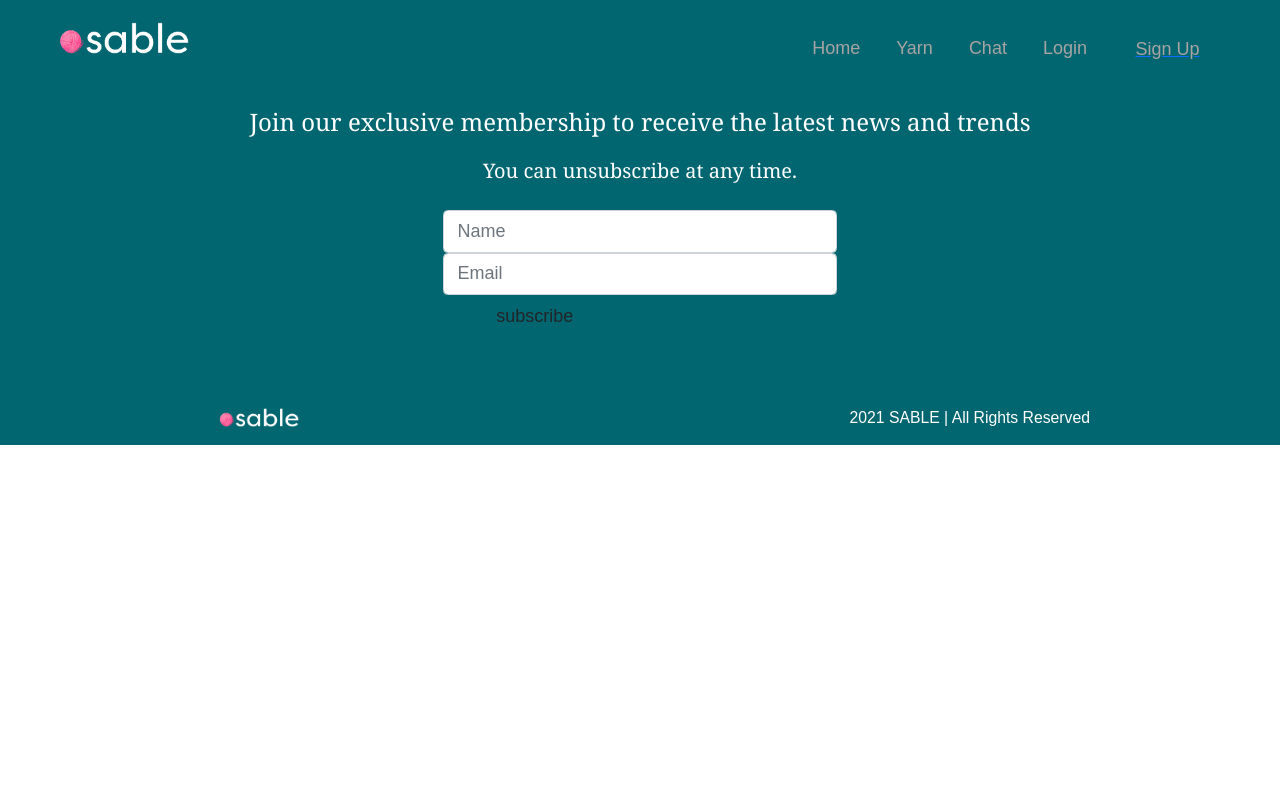
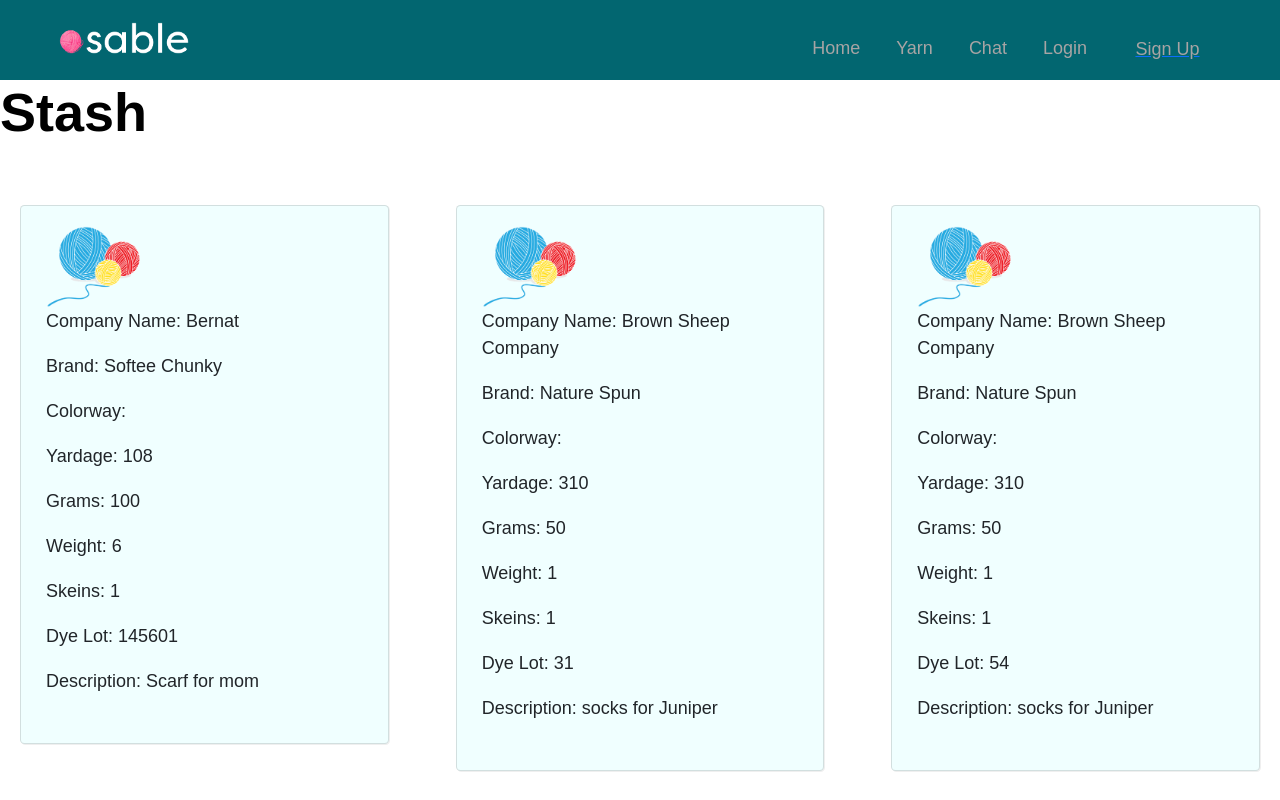
Before and after one commit to calliebn/sable, a React (Create React App) app in the folder client/: page /yarn in a window 1280 px wide. Shown: the top 800 px of the page. Built offline with nearby package versions, Linux system fonts and the light colour scheme.

Commit message:
Created card info and page

```diff
--- a/client/src/App.js
+++ b/client/src/App.js
@@ -49,7 +49,7 @@
 
           <Route path="/" exact component={Home} />
 
-          <Route path="/yarn" export component={Yarn} />
+          <Route path="/yarn" component={Yarn} />
           <Route exact path='/profile' component={Profile} />
           <Route exact path="/login" component={Login} />
           <Route exact path="/register" component={Register} />
--- a/client/src/components/Navbar/index.js
+++ b/client/src/components/Navbar/index.js
@@ -67,7 +67,6 @@
                   className='nav-links'
                   onClick={closeMobileMenu}
                 >
-                  <Yarn />
                   Yarn
                 </Link>
               </li>
--- a/client/src/components/YarnCard/YarnCard.js
+++ b/client/src/components/YarnCard/YarnCard.js
@@ -16,9 +16,9 @@
                     <p>Yardage: {props.yardage}</p>
                     <p>Grams: {props.grams}</p>
                     <p>Weight: {props.weight}</p>
-                    <p>Skeins: {props.skein}</p>
+                    <p>Skeins: {props.skeins}</p>
                     <p>Dye Lot: {props.dye_lot}</p>
-                    <p>Description: {props.desc}</p>
+                    <p>Description: {props.description}</p>
                 </div>
             </div>
         </div>
--- a/client/src/components/YarnCard/style.css
+++ b/client/src/components/YarnCard/style.css
@@ -1,10 +1,12 @@
 .card {
   margin: 20px;
   box-shadow: 1px 1px #efefef;
+  background-color: azure;
+  margin-bottom: 20px;
 }
 
 .img-container img {
-  width: 100%;
+  width: 30%;
   height: auto;
 }
 
--- /dev/null
+++ b/client/src/components/Yarns/index.js
@@ -0,0 +1,32 @@
+import React from "react";
+import "./style.css";
+import YarnCard from "../YarnCard/YarnCard";
+import yarns from "../../yarns.json";
+
+function YarnInfo() {
+    console.log(yarns)
+    return (
+        <>
+            <h1 className="title">Stash</h1>
+            <div className="row">
+                {yarns.map(yarn => (
+                    <YarnCard
+                        key={yarn.user_id}
+                        company={yarn.company}
+                        brand={yarn.brand}
+                        colorway={yarn.colorway}
+                        yardage={yarn.yardage}
+                        grams={yarn.grams}
+                        weight={yarn.weight}
+                        skeins={yarn.skeins}
+                        dye_lot={yarn.dye_lot}
+                        description={yarn.description}
+                    />
+
+                ))}
+            </div>
+        </>
+    );
+}
+
+export default YarnInfo;
--- /dev/null
+++ b/client/src/components/Yarns/style.css
@@ -0,0 +1,7 @@
+.title {
+  font-family: "Montserrat", sans-serif;
+  margin-bottom: 40px;
+  color: #000;
+  font-weight: 700;
+  font-size: 3em;
+}
--- a/client/src/pages/Yarn/index.js
+++ b/client/src/pages/Yarn/index.js
@@ -1,11 +1,13 @@
-import React from 'react'
+import React from 'react';
+import YarnInfo from '../../components/Yarns';
 
-const Yarn = () => {
+function Fibers() {
+
     return (
         <div>
-
+            <YarnInfo />
         </div>
     )
 }
 
-export default Yarn;
+export default Fibers;
--- /dev/null
+++ b/client/src/yarns.json
@@ -0,0 +1,183 @@
+[
+    {
+        "company": "Bernat",
+        "brand": "Softee Chunky",
+        "colorway": "True Grey",
+        "yardage": 108,
+        "grams": 100,
+        "weight": 6,
+        "skeins": 1,
+        "dye_lot": 145601,
+        "description": "Scarf for mom",
+        "user_id": "60e384a6b98c85c52acb42e8"
+    },
+
+    {
+        "company": "Brown Sheep Company",
+        "brand": "Nature Spun",
+        "colorway": "Burnt Sienna",
+        "yardage": 310,
+        "grams": 50,
+        "weight": 1,
+        "skeins": 1,
+        "dye_lot": 31,
+        "description": "socks for Juniper",
+        "user_id": "60e384a6b98c85c52acb42e8"
+    },
+
+    {
+        "company": "Brown Sheep Company",
+        "brand": "Nature Spun",
+        "colorway": "Sunburst Gold",
+        "yardage": 310,
+        "grams": 50,
+        "weight": 1,
+        "skeins": 1,
+        "dye_lot":  54,
+        "description": "socks for Juniper",
+        "user_id": "60e384a6b98c85c52acb42e8"
+    },
+
+    {
+        "company": "Lion Brand",
+        "brand": "Tweed Stripes",
+        "colorway": "Orchid",
+        "yardage": 144,
+        "grams": 85,
+        "weight": 5,
+        "skeins": 2,
+        "dye_lot": 67902,
+        "description": "Hat for Amelia",
+        "user_id": "60e384a6b98c85c52acb42e8"
+    },
+
+    {
+        "company": "Lion Brand",
+        "brand": "Hometown USA",
+        "colorway": "Montpelier Peacock",
+        "yardage": 81,
+        "grams": 142,
+        "weight": 6,
+        "skeins": 4,
+        "dye_lot": 23794,
+        "description": "Mermaid blanket for Daphne",
+        "user_id": "60e384a6b98c85c52acb42e8"
+    },
+
+    {
+        "company": "Lion Brand",
+        "brand": "ZZ Twist",
+        "colorway": "Cranberry",
+        "yardage": 246,
+        "grams": 100,
+        "weight": 4,
+        "skeins": 8,
+        "dye_lot": 619487,
+        "description": "Blanket for charity",
+        "user_id": "60e384a6b98c85c52acb42e8"
+    },
+
+    {
+        "company": "Red Heart",
+        "brand": "Washable Ewe",
+        "colorway": "Icing",
+        "yardage": 183,
+        "grams": 100,
+        "weight": 4,
+        "skeins": 2,
+        "dye_lot": 772316,
+        "description": "baby hat and mitts for Io",
+        "user_id": "60e384a6b98c85c52acb42e8"
+    },
+
+    {
+        "company": "Red Heart",
+        "brand": "Bamboo Ewe",
+        "colorway": "Sprout",
+        "yardage": 177,
+        "grams": 100,
+        "weight": 4,
+        "skeins": 2,
+        "dye_lot": 3658,
+        "description": "",
+        "user_id": "60e384a6b98c85c52acb42e8"
+    },
+
+    {
+        "company": "The Alpaca Yarn Co",
+        "brand": "Classic Alpaca",
+        "colorway": "1628",
+        "yardage": 110,
+        "grams": 50,
+        "weight": 3,
+        "skeins": 1,
+        "dye_lot": 71838,
+        "description": "Bought on a trip to the Alpaca Farm",
+        "user_id": "60e384a6b98c85c52acb42e8"
+    },
+
+    {
+        "company": "Lion Brand",
+        "brand": "Superwash Merino Cashmere",
+        "colorway": "Saffron",
+        "yardage": 87,
+        "grams": 40,
+        "weight": 4,
+        "skeins": 3,
+        "dye_lot": 57116,
+        "description": "Sweater",
+        "user_id": "60e384a6b98c85c52acb42e8"
+    },
+
+    {
+        "company": "Lion Brand",
+        "brand": "Superwash Merino Cashmere",
+        "colorway": "Olive",
+        "yardage": 87,
+        "grams": 40,
+        "weight": 4,
+        "skeins": 3,
+        "dye_lot": 57113,
+        "description": "Sweater",
+        "user_id": "60e384a6b98c85c52acb42e8"
+    },
+
+    {
+        "company": "Zealana",
+        "brand": "Kauri",
+        "colorway": "K 05",
+        "yardage": 94,
+        "grams": 50,
+        "weight": 4,
+        "skeins": 2,
+        "dye_lot": 32,
+        "description": "Souvenir from New Zealand",
+        "user_id": "60e384a6b98c85c52acb42e8"
+    },
+
+    {
+        "company": "Zealana",
+        "brand": "Kauri",
+        "colorway": "K 13",
+        "yardage": 94,
+        "grams": 50,
+        "weight": 4,
+        "skeins": 2,
+        "dye_lot": 100,
+        "description": "Souvenir from New Zealand",
+        "user_id": "60e384a6b98c85c52acb42e8"
+    },
+
+    {
+        "company": "Furls",
+        "brand": "Whims Merino",
+        "colorway": "Light Grey",
+        "yardage": 196,
+        "grams": 100,
+        "weight": 3,
+        "skeins": 3,
+        "dye_lot": 3326,
+        "description": "Bought at CGOA conference",
+        "user_id": "60e384a6b98c85c52acb42e8"
+    }
+]
```
